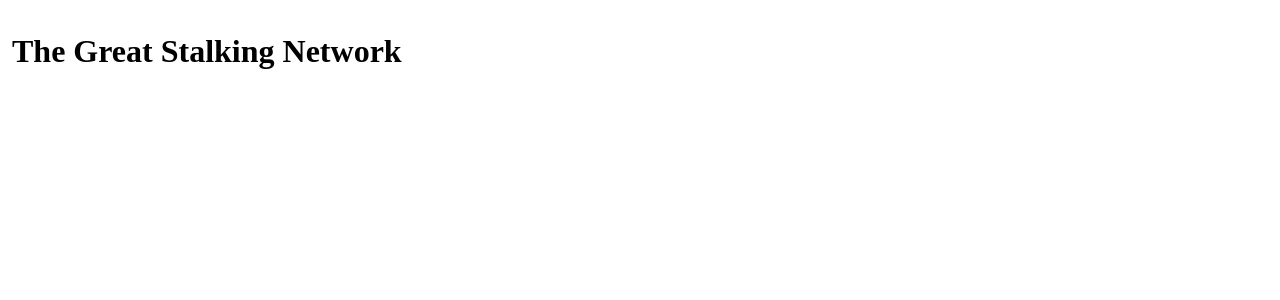
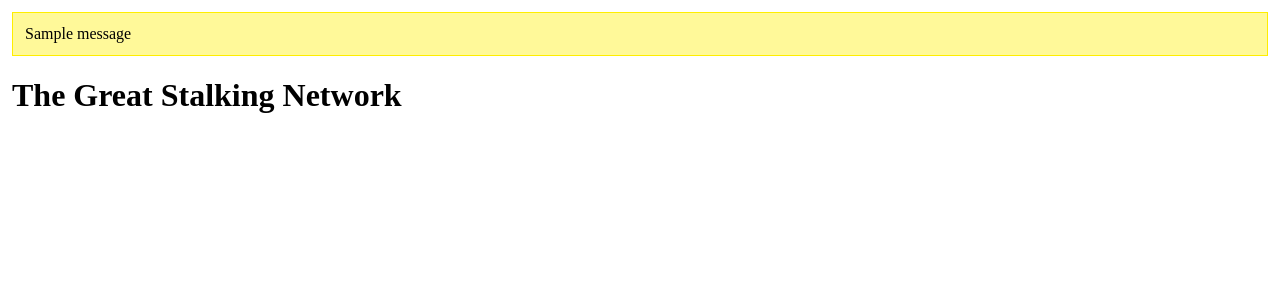
Before and after one commit to sakuragasaki46/stalkr, a Flask app: page / in a window 1280 px wide. Shown: the top 300 px of the page. Run offline with Flask 2, Linux system fonts and the light colour scheme; one stand-in notice (Sample message) is shown; parts of the project's set-up code (start-up, migrations or seed data) failed here and were passed over.

Commit message:
Added flashed messages to base.html

```diff
--- a/static/style.css
+++ b/static/style.css
@@ -1,2 +1,3 @@
 body{margin:0}
 .content{padding:12px}
+.flash{padding:12px;border:1px solid #ffee00;background-color:#fff999}
--- a/templates/base.html
+++ b/templates/base.html
@@ -7,6 +7,9 @@
   </head>
   <body>
     <div class="content">
+    {% for message in get_flashed_messages() %}
+      <div class="flash">{{ message }}</div>
+    {% endfor %}
     {% block content %}{% endblock %}
     </div>
   </body>
```
